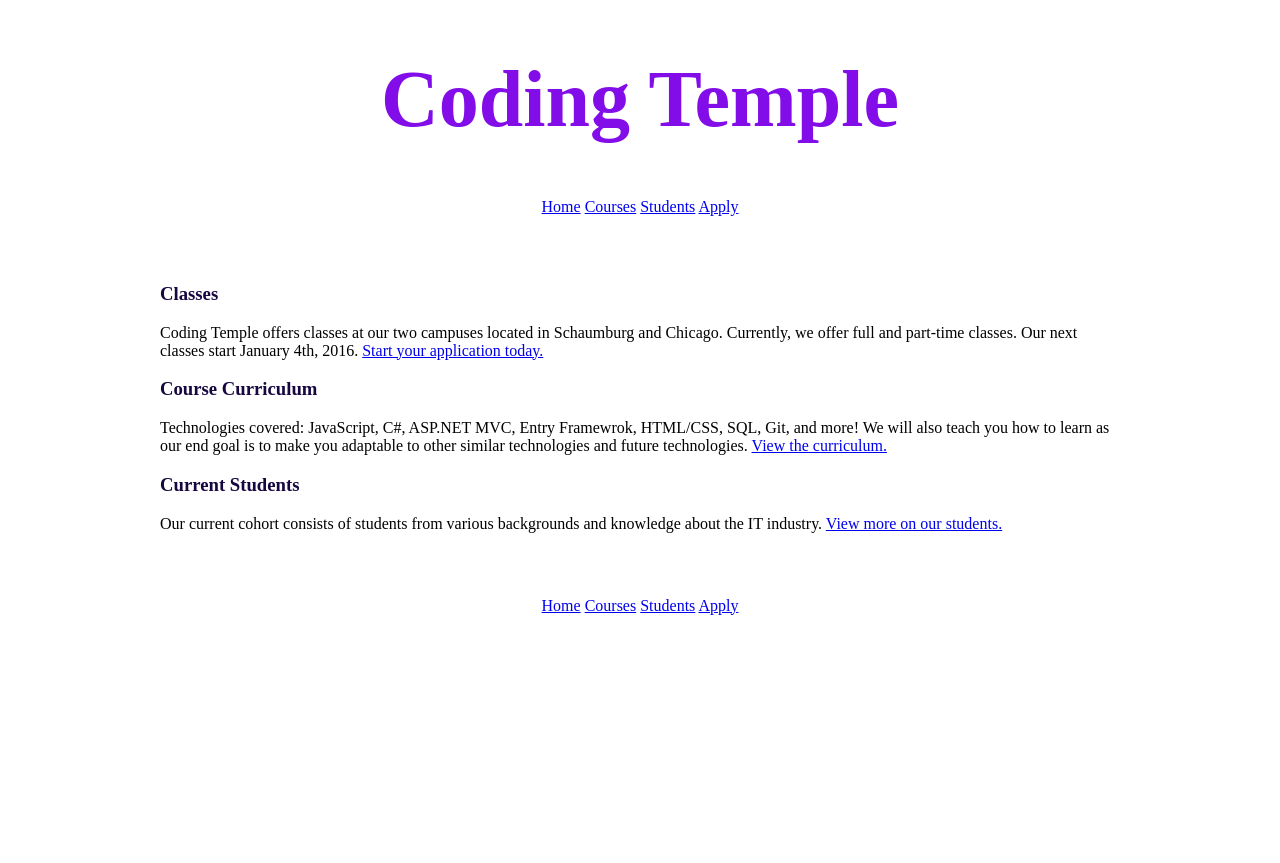
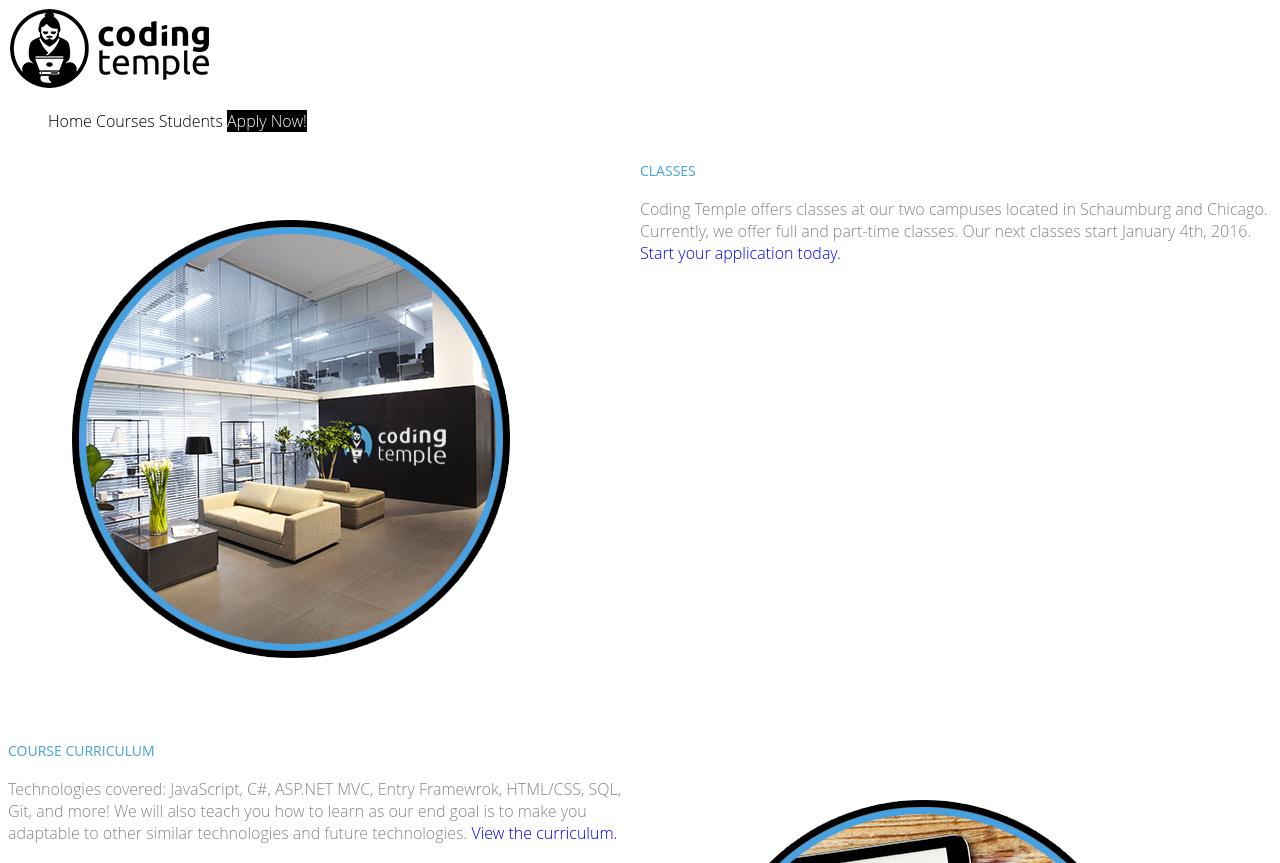
Before and after one commit to koms122/koms122.github.io, a plain HTML site: page index.html in a window 1280 px wide. Shown: the top 863 px of the page. Before the commit the page ends 800 px from the top, so only its background shows below. Drawn offline with Linux system fonts and the light colour scheme.

Commit message:
Added floats

```diff
--- a/index.html
+++ b/index.html
@@ -1,49 +1,80 @@
 <!doctype html>
 <html>
-
     <head>
         <title>Coding Temple</title>
+        <meta name="viewport" content="width=device-width, initial-scale=1">
         <link href="main.css" rel="stylesheet" />
     </head>
     <body>
-        <header class="container">
-        <h1>Coding Temple</h1>
-            <nav>
-                <a href="index.html">Home</a>
-                <a href="courses.html">Courses</a>
-                <a href="students.html">Students</a>
-                <a href="apply.html">Apply</a>
+        <header class="row">
+        <div class="col">
+           <img src="logo.png" alt="CT Logo" title="Coding Temple Logo" /></div>
+            <nav class="col">
+                <ul>
+                    <li>
+                        <a href="index.html">Home</a>
+                    </li>
+                    <li>
+                        <a href="courses.html">Courses</a>
+                    </li>
+                    <li>
+                        <a href="students.html">Students</a>
+                    </li>
+                    <li class="alt-link">
+                        <a href="apply.html">Apply Now!</a>
+                    </li>
+                </ul>
             </nav>
         </header>
 
-    <section class="container">
-        <article>
-            <h1>Classes</h1>
-                <p>Coding Temple offers classes at our two campuses located in Schaumburg and Chicago. Currently, we offer full and part-time classes. Our next classes start January 4th, 2016. <a href="apply.html">Start your application today.</a></p>
+    <section class="row">
+        <article class="col">
+            <div><h2>Classes</h2>
+                    <p>Coding Temple offers classes at our two campuses located in Schaumburg and Chicago. Currently, we offer full and part-time classes. Our next classes start January 4th, 2016. <a href="apply.html">Start your application today.</a></p></div>
+            <div class="col"><img src="classes.png" alt="classes Logo" title="Classes Image" /></div>
          </article>
     </section>
 
-    <section class="container">
-        <article>
-            <h1>Course Curriculum</h1>
-                <p>Technologies covered: JavaScript, C#, ASP.NET MVC, Entry Framewrok, HTML/CSS, SQL, Git, and more! We will also teach you how to learn as our end goal is to make you adaptable to other similar technologies and future technologies. <a href="courses.html">View the curriculum.</a></p>
+    <section class="row">
+        <article class="col">
+            <div class="col"><img src="curriculum.png" alt="curriculum" title="Course Curriculum" /></div>
+                <div><h2>Course Curriculum</h2>
+                <p>Technologies covered: JavaScript, C#, ASP.NET MVC, Entry Framewrok, HTML/CSS, SQL, Git, and more! We will also teach you how to learn as our end goal is to make you adaptable to other similar technologies and future technologies. <a href="courses.html">View the curriculum.</a></p></div>
         </article>
     </section>
 
-    <section class="container">
-        <article>
-            <h1>Current Students</h1>
-                <p>Our current cohort consists of students from various backgrounds and knowledge about the IT industry. <a href="students.html">View more on our students.</a></p>
+    <section class="row">
+        <article class="col">
+                <div><h2>Current Students</h2>
+                    <p>Our current cohort consists of students from    various backgrounds and knowledge about the IT industry. <a href="students.html">View more on our students.</a></p></div>
+            <div class="col"><img src="students.png" alt="students" title="Current Students" /></div>
         </article>
     </section>
 
 
-    <footer class="container">
-    <a href="index.html">Home</a>
-    <a href="courses.html">Courses</a>
-    <a href="students.html">Students</a>
-    <a href="apply.html">Apply</a>
+    <footer class="row">
+        <div class="col">
+            <img src="logo_small.png" alt="CT SmallLogo" title="Coding Temple Logo" />
+        </div>
+            <p>The skills and experience that students achieve at Coding Temple takes them a long way. We offer small classes, so students are able to have a more one on one interaction with our teachers. Our curriculum is designed to make students feel confident and be successful in the workforce once they have completed our course.</p>
+
+
+        <div class="col">
+            <h3>Quick Links</h3>
+            <ul>
+                <li><a href="index.html">Home &bull;</a></li>
+                <li><a href="courses.html"> Courses &bull;</a></li>
+                <li><a href="students.html"> Students &bull;</a></li>
+                <li><a href="apply.html"> Apply Now!</a></li>
+            </ul>
+        </div>
+
+
+         <aside class="col">
+            <h3>222 West Ontario Street</h3>
+            <h3>Suite #450</h3>
+            <h3>Chicago, Illinois 60654</h3>
+        </aside>
     </footer>
-
-    </body>
+ </body>
 </html>
--- a/main.css
+++ b/main.css
@@ -1,33 +1,112 @@
-article h1{
-    color: #160740;
-    font-family: 'ink free';
+*{
+    box-sizing: border-box;
 }
 
+.alt-link{
+    background-color: black;
+}
+
+.alt-link a{
+    color: white;
+}
+
+.clearfix:after{
+    content: "";
+    display: table;
+    clear: both;
+}
+
+.col{
+    flex-basis: 100%;
+}
+
+.row{
+    display: flex;
+    flex-direction: column;
+}
+
+
 .container{
-    width: 960px;
+    width: 70.27%;
     padding-right: 30px;
     padding-left: 30px;
     margin: 0 auto;
 }
 
-footer{
-    text-align: center;
-    padding-top: 3em;
+a{
+    text-decoration: none;
 }
 
-header h1{
-    color: #820DE8;
-    text-align: center;
-    font-family: 'ink free';
-    font-size: 5em;
+article div{
+    width: 50%;
+    float: right;
 }
 
-html {
-    box-sizing: border-box;
+body{
+    background-color: white;
+    color: black;
+    font-weight: 300;
+    font-size: 16px;
+    line-height: 22px;
+    font-family: 'Open Sans', 'Helvetica Neue', 'Helvetica', 'Arial', sans-serif;
 }
 
-nav
-{
-    padding-bottom: 3em;
-    text-align: center;
+footer{
+    background-color: black;
+    border-top: 1px solid rgba(0,0,0,0.085);
+    box-shadow: inset 0 1px 0 0 rgba(255,255,255,0.8);
 }
+
+footer a{
+    color: white;
+}
+
+footer aside{
+    float: right;
+}
+
+footer ul{
+    display: block;
+    padding-left: 0px;
+}
+
+footer ul li{
+    display: inline;
+}
+
+h1,h2,h3,h4{
+    color: #45a2da;
+}
+
+h2,h3,h4{
+    font-size: 14px;
+    font-weight: 400;
+    text-transform: uppercase;
+}
+
+header li:hover{
+    box-shadow: inset 0 3px 0 0 #45a2da;
+    color: #45a2da;
+}
+
+header li{
+    display: inline-block;
+}
+
+header li a{
+    color:black;
+}
+
+img{
+    max-width: 100%;
+}
+
+p{
+    color: #848484;
+}
+
+@media screen and (max-width:640px){
+    body{
+        background-color: red;
+    }
+}
```
Also changed, not shown: classes.png (added), curriculum.png (added), logo.png (added), logo_small.png (added), students.png (added).
